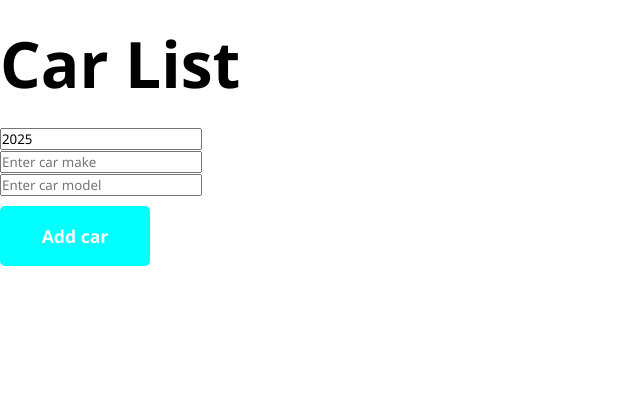
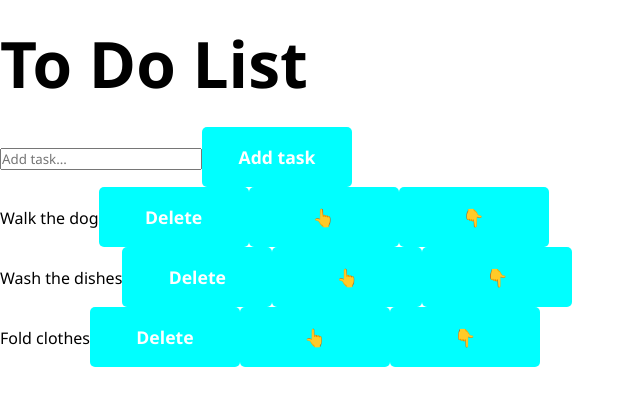
Before and after one commit to hxstefghi/web-fundamentals, a React app in the folder frontend/: page / in a window 1280 px wide. Shown: the top 406 px of the page, without its empty margins (0-640 px from the left). Built offline with nearby package versions, Linux system fonts and the light colour scheme; the HTML template or start-up script is replaced by a standard one.

Commit message:
add sample to-do-list

```diff
--- a/frontend/src/App.jsx
+++ b/frontend/src/App.jsx
@@ -5,6 +5,7 @@ import UpdateObject from './UpdateObject.jsx';
 import './App.css'
 import UpdateArray from './UpdateArray.jsx';
 import ArrayObject from './ArrayObject.jsx';
+import ToDoList from './ToDoList.jsx';
 
 function App() {
 
@@ -38,7 +39,8 @@ function App() {
         {/*<ColorPicker />*/}
         {/*<UpdateObject />*/}
         {/*<UpdateArray />*/}
-        {<ArrayObject />}
+        {/*<ArrayObject />*/}
+        {<ToDoList />}
     </>
   );
 }
--- /dev/null
+++ b/frontend/src/ToDoList.jsx
@@ -0,0 +1,68 @@
+import { useState } from 'react'
+import List from './List';
+
+function ToDoList() {
+
+    const [tasks, setTasks] = useState(["Walk the dog", "Wash the dishes", "Fold clothes"]);
+    const [newTask, setNewTask] = useState("");
+
+
+    function handleTaskChange(event) {
+        setNewTask(event.target.value)
+    }
+
+    function handleAddTask() {
+        setTasks(t => [...t, newTask])
+        setNewTask("")
+    }
+
+    function deleteTask(index) {
+        const updatedTask = tasks;
+        setTasks(updatedTask.filter((_, i) => i !== index))
+    }
+
+    function moveTaskUp(index) {
+        if (index > 0) {
+            const updatedTask = [...tasks];
+
+            // formula for swapping the tasks
+            [updatedTask[index], updatedTask[index - 1]] =
+            [updatedTask[index - 1], updatedTask[index]];
+
+            setTasks(updatedTask);
+        }
+    }
+
+    function moveTaskDown(index) {
+        if (index < tasks.length - 1) {
+            const updatedTask = [...tasks];
+
+            // formula for swapping the tasks
+            [updatedTask[index], updatedTask[index + 1]] =
+            [updatedTask[index + 1], updatedTask[index]];
+
+            setTasks(updatedTask);
+        }
+    }
+
+    return(
+        <section className='to-do-list'>
+            <div className='container'>
+                <h1>To Do List</h1>
+
+                <input type="text" placeholder='Add task...' value={newTask} onChange={handleTaskChange}/>
+                <button onClick={handleAddTask}>Add task</button>
+
+                <ol>
+                    {tasks.map((task, index) => <li key={index}>
+                        {task}
+                        <button onClick={() => deleteTask(index)}>Delete</button>
+                        <button onClick={() => moveTaskUp(index)}>👆</button>
+                        <button onClick={() => moveTaskDown(index)}>👇</button>
+                    </li>)}
+                </ol>
+            </div>
+        </section>
+    );
+}
+export default ToDoList
```
